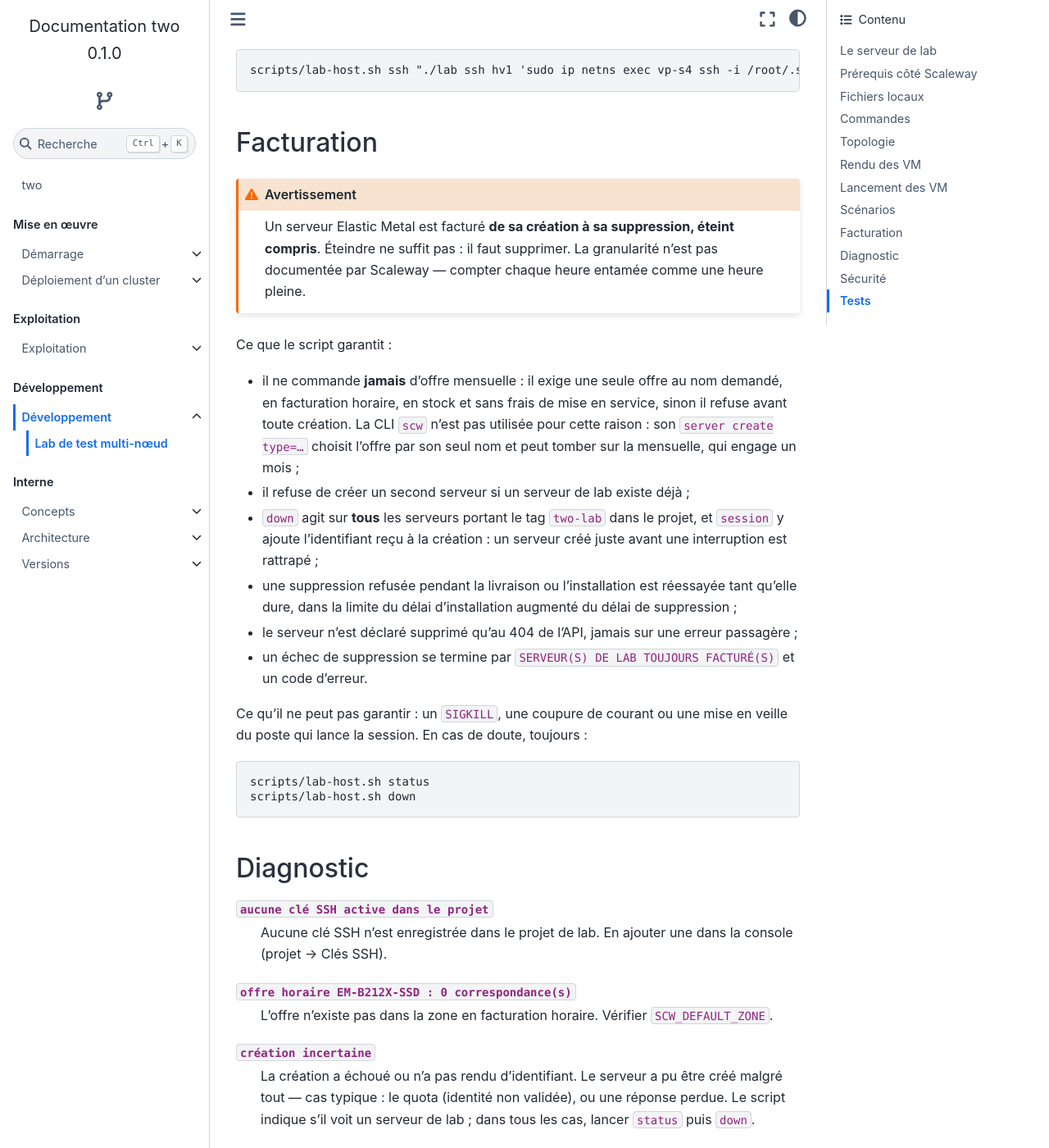
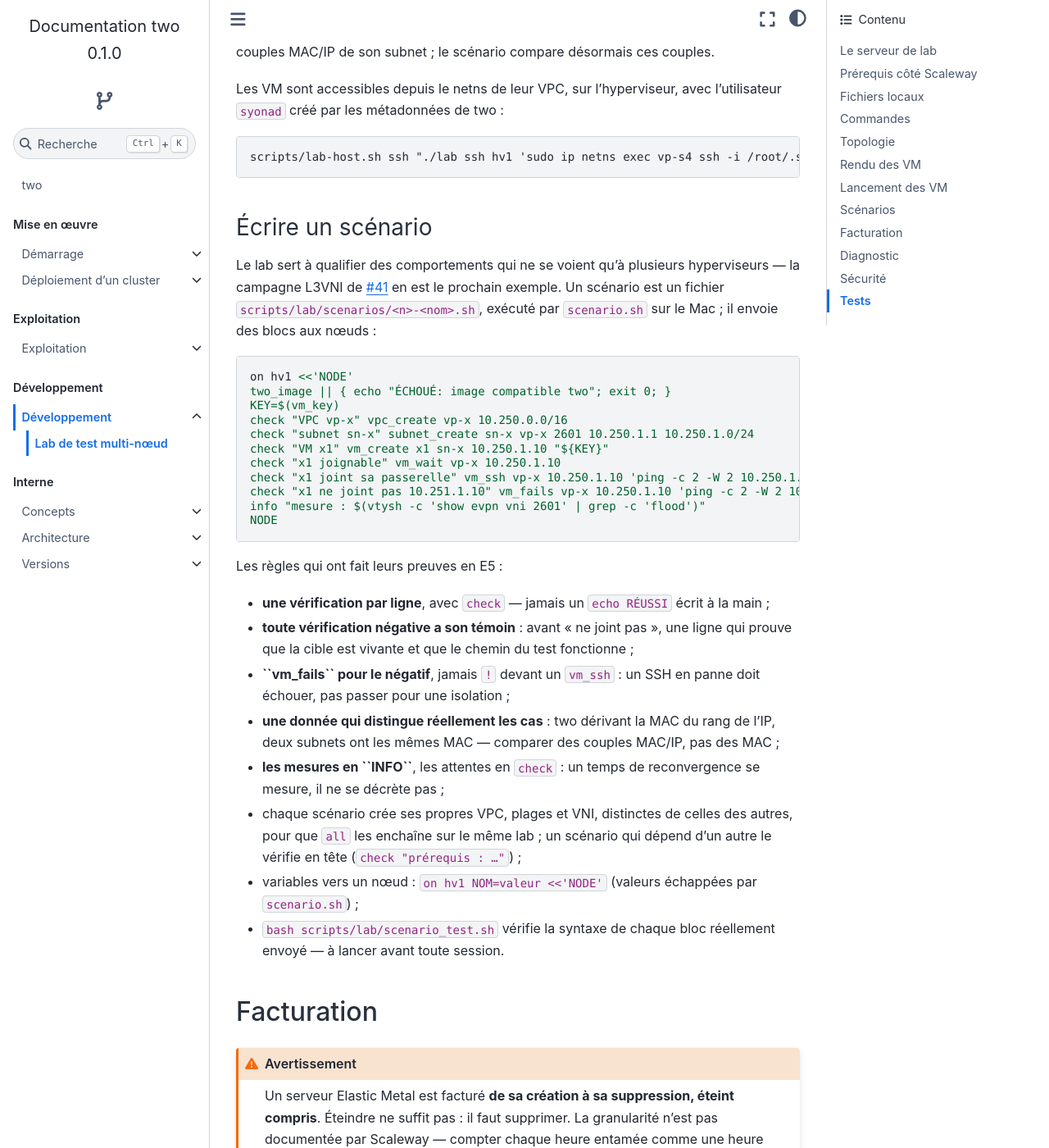
Before and after one commit to GnomeZworc/two-mirror, a Sphinx documentation site: the page built from docs/developpement/lab.rst, in a window 1280 px wide and 1400 px high, scrolled down 17674 px. Shown: the whole window at 82% size. Built offline with Sphinx 7.4.7 and the Sphinx Book theme 1.1.4, drawn with Linux system fonts in a browser that asks for light colours; some of the changed text lies outside the part shown.

Commit message:
f-50: docs: lab livré, routeur Linux par choix, écrire un scénario #50
Signed-off-by: GnomeZworc <nicolas.boufidjeline@g3e.fr>

```diff
--- a/docs/deploiement/route-reflector.rst
+++ b/docs/deploiement/route-reflector.rst
@@ -110,8 +110,8 @@
    même hyperviseur n'est pas concerné. La redondance (deux route reflectors) ou
    ``graceful-restart`` sont les deux leviers ; ni l'un ni l'autre n'est encore qualifié.
 
-Le routeur du lab n'est qu'une configuration minimale écrite pour l'essai, pas celle des routeurs
-de cluster (:doc:`routeurs`).
+Le routeur du lab est un Linux avec FRR, par choix : il joue le rôle générique de routeur de
+cluster, l'équipement réel n'ayant besoin que de BGP et d'EVPN (:doc:`routeurs`).
 
 .. note::
 
--- a/docs/developpement/lab.rst
+++ b/docs/developpement/lab.rst
@@ -13,12 +13,13 @@
 
 .. note::
 
-   État actuel : étapes **E0** à **E3** livrées — le cycle de vie du serveur qui porte le lab
-   (``scripts/lab-host.sh``), la description de la topologie et le calcul de son plan
-   (``lab plan``), la génération des arguments QEMU et des fichiers cloud-init de chaque VM
-   (``lab render``), puis leur lancement sur le serveur (``lab up`` / ``status`` / ``down`` /
-   ``ssh``). Les rôles — FRR sur le switch et le route reflector, two sur les hyperviseurs —
-   viendront avec l'étape suivante.
+   État actuel : le lab de #50 est livré — serveur loué à l'heure (``scripts/lab-host.sh``),
+   topologie déclarative et plan déterministe (``lab plan``), VM rendues et lancées sur le
+   serveur (``lab render``, ``lab up`` / ``status`` / ``down`` / ``ssh``), rôles installés au
+   démarrage (FRR sur le switch et le route reflector, two par ``deploy.sh`` sur les
+   hyperviseurs) et scénarios versionnés (``scripts/lab/scenario.sh``). La redondance du plan de
+   contrôle — deux route reflectors, deux switchs — est l'objet de
+   `#54 <https://git.g3e.fr/syonad/two/issues/54>`_.
 
 Le serveur de lab
 -----------------
@@ -418,9 +419,11 @@
 
 .. note::
 
-   La configuration du switch (``conf/lab/frr/sw1.conf``) **n'est pas celle des routeurs** : écrite
-   pour l'essai du 2026-10-04, elle se contente d'établir la session avec le route reflector et de
-   n'accepter que sa loopback. Elle sera remplacée par la configuration réelle des routeurs.
+   **Le switch du lab est un routeur Linux avec FRR, par choix.** Il joue le rôle générique de
+   routeur de cluster : passerelle des hyperviseurs, session eBGP avec BFD vers le route reflector,
+   dont il n'accepte que la loopback (``conf/lab/frr/sw1.conf``). L'équipement réel dépend de qui
+   déploie l'infrastructure (MikroTik aujourd'hui ; Cisco, Juniper, Arista… demain) : il n'a besoin
+   que de BGP et d'EVPN, et sa configuration propre au constructeur n'a pas sa place dans le lab.
 
 Rendu des VM
 ------------
@@ -755,6 +758,47 @@
 
    scripts/lab-host.sh ssh "./lab ssh hv1 'sudo ip netns exec vp-s4 ssh -i /root/.ssh/lab-vm syonad@10.240.1.10'"
 
+Écrire un scénario
+~~~~~~~~~~~~~~~~~~
+
+Le lab sert à qualifier des comportements qui ne se voient qu'à plusieurs hyperviseurs — la
+campagne L3VNI de `#41 <https://git.g3e.fr/syonad/two/issues/41>`_ en est le prochain exemple. Un
+scénario est un fichier ``scripts/lab/scenarios/<n>-<nom>.sh``, exécuté par ``scenario.sh`` sur le
+Mac ; il envoie des blocs aux nœuds :
+
+.. code-block:: bash
+
+   on hv1 <<'NODE'
+   two_image || { echo "ÉCHOUÉ: image compatible two"; exit 0; }
+   KEY=$(vm_key)
+   check "VPC vp-x" vpc_create vp-x 10.250.0.0/16
+   check "subnet sn-x" subnet_create sn-x vp-x 2601 10.250.1.1 10.250.1.0/24
+   check "VM x1" vm_create x1 sn-x 10.250.1.10 "${KEY}"
+   check "x1 joignable" vm_wait vp-x 10.250.1.10
+   check "x1 joint sa passerelle" vm_ssh vp-x 10.250.1.10 'ping -c 2 -W 2 10.250.1.1'
+   check "x1 ne joint pas 10.251.1.10" vm_fails vp-x 10.250.1.10 'ping -c 2 -W 2 10.251.1.10'
+   info "mesure : $(vtysh -c 'show evpn vni 2601' | grep -c 'flood')"
+   NODE
+
+Les règles qui ont fait leurs preuves en E5 :
+
+* **une vérification par ligne**, avec ``check`` — jamais un ``echo RÉUSSI`` écrit à la main ;
+* **toute vérification négative a son témoin** : avant « ne joint pas », une ligne qui prouve que
+  la cible est vivante et que le chemin du test fonctionne ;
+* **``vm_fails`` pour le négatif**, jamais ``!`` devant un ``vm_ssh`` : un SSH en panne doit
+  échouer, pas passer pour une isolation ;
+* **une donnée qui distingue réellement les cas** : two dérivant la MAC du rang de l'IP, deux
+  subnets ont les mêmes MAC — comparer des couples MAC/IP, pas des MAC ;
+* **les mesures en ``INFO``**, les attentes en ``check`` : un temps de reconvergence se mesure,
+  il ne se décrète pas ;
+* chaque scénario crée ses propres VPC, plages et VNI, distinctes de celles des autres, pour que
+  ``all`` les enchaîne sur le même lab ; un scénario qui dépend d'un autre le vérifie en tête
+  (``check "prérequis : …"``) ;
+* variables vers un nœud : ``on hv1 NOM=valeur <<'NODE'`` (valeurs échappées par
+  ``scenario.sh``) ;
+* ``bash scripts/lab/scenario_test.sh`` vérifie la syntaxe de chaque bloc réellement envoyé — à
+  lancer avant toute session.
+
 Facturation
 -----------
 
```
